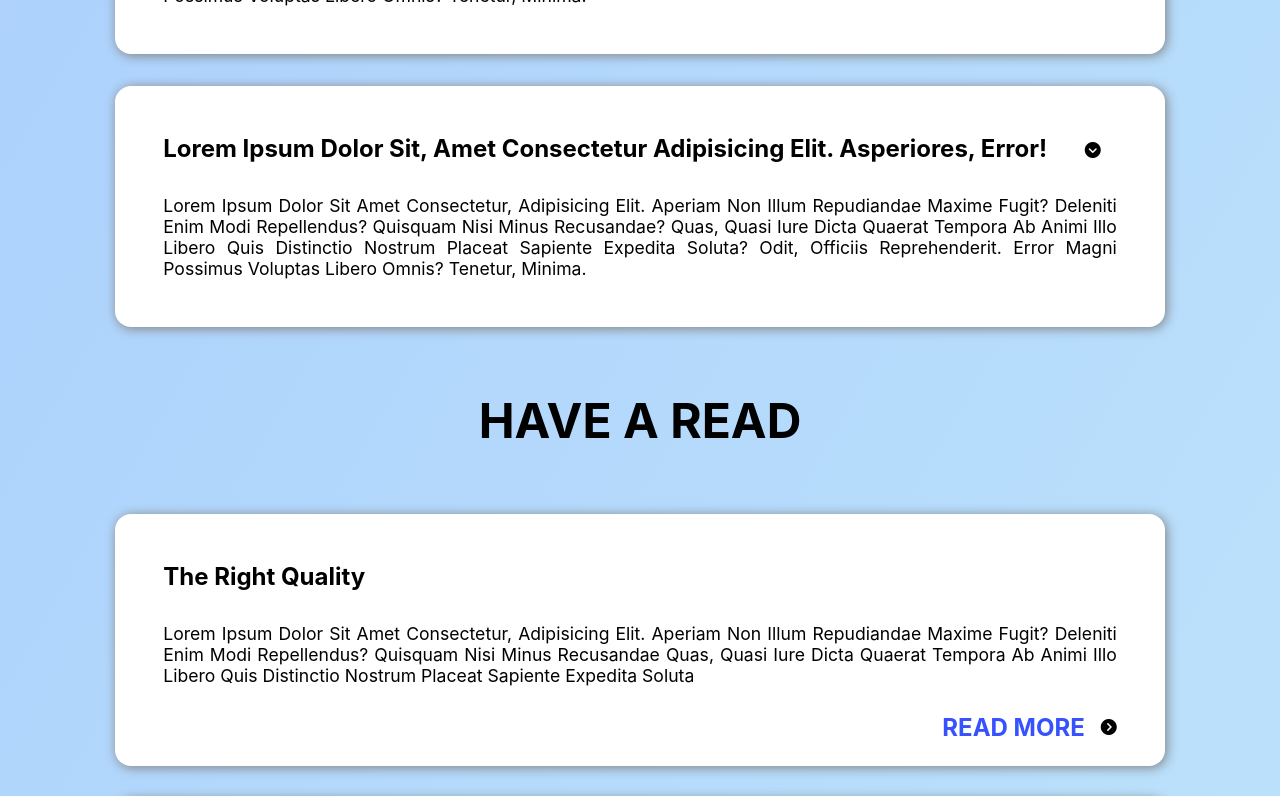
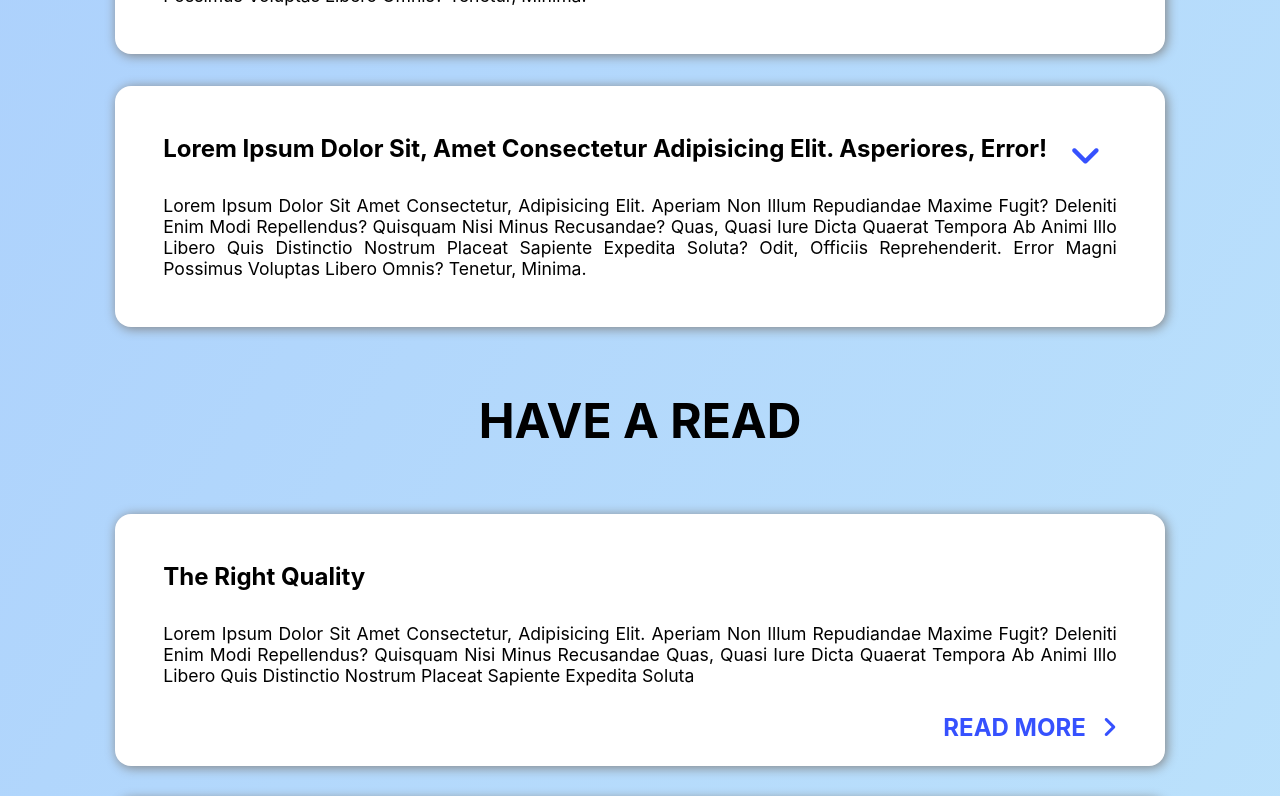
Before and after one commit to And4Web/And4Web.github.io, a React (Create React App) app: page / in a window 1280 px wide. Shown: the part 2740-3536 px from the top of the page. Built offline with nearby package versions, Linux system fonts and the light colour scheme.

Commit message:
font awesome icon changed

```diff
--- a/src/components/article/ArticleCard.jsx
+++ b/src/components/article/ArticleCard.jsx
@@ -12,7 +12,7 @@ export default function ArticleCard({ ...props }) {
         </div>
         <div className="more">
           <p>read more</p>
-          <i class="fa-solid fa-circle-chevron-right "></i>
+          <i class="fa-solid fa-angle-right"></i>
         </div>
       </div>
     </div>
--- a/src/components/article/articleCard.css
+++ b/src/components/article/articleCard.css
@@ -28,7 +28,7 @@
   position: absolute;
   bottom: 1.5rem;
   right: 3rem;
-  cursor: pointer;
+
 
 }
 .card .more p{
@@ -38,3 +38,8 @@
   color: rgb(54, 81, 254);
   text-transform: uppercase;
 }
+.card .more i{
+  font-size: 1.5rem;
+  color: rgb(54, 81, 254);
+  cursor: pointer;
+}
--- a/src/components/card/FaqCard.jsx
+++ b/src/components/card/FaqCard.jsx
@@ -8,7 +8,7 @@ export default function FaqCard({ ...props }) {
       <div className="card">
         <div className="firstLine">
           <h3>{cardTitle}</h3>
-          <i class="fa-solid fa-circle-chevron-down dropdown"></i>
+          <i class="fa-solid fa-angle-down dropdown"></i>
         </div>
         <p>{cardDesc}</p>
       </div>
--- a/src/components/card/faqCard.css
+++ b/src/components/card/faqCard.css
@@ -21,8 +21,10 @@
   font-size: 1.1rem;
 }
 .card .dropdown{
+  font-size: 2.2rem;
+  color: rgb(54, 81, 254);
   position: absolute;
-  top: .5rem;
+  top: .2rem;
   right: 1rem;
   cursor: pointer;
 
```
